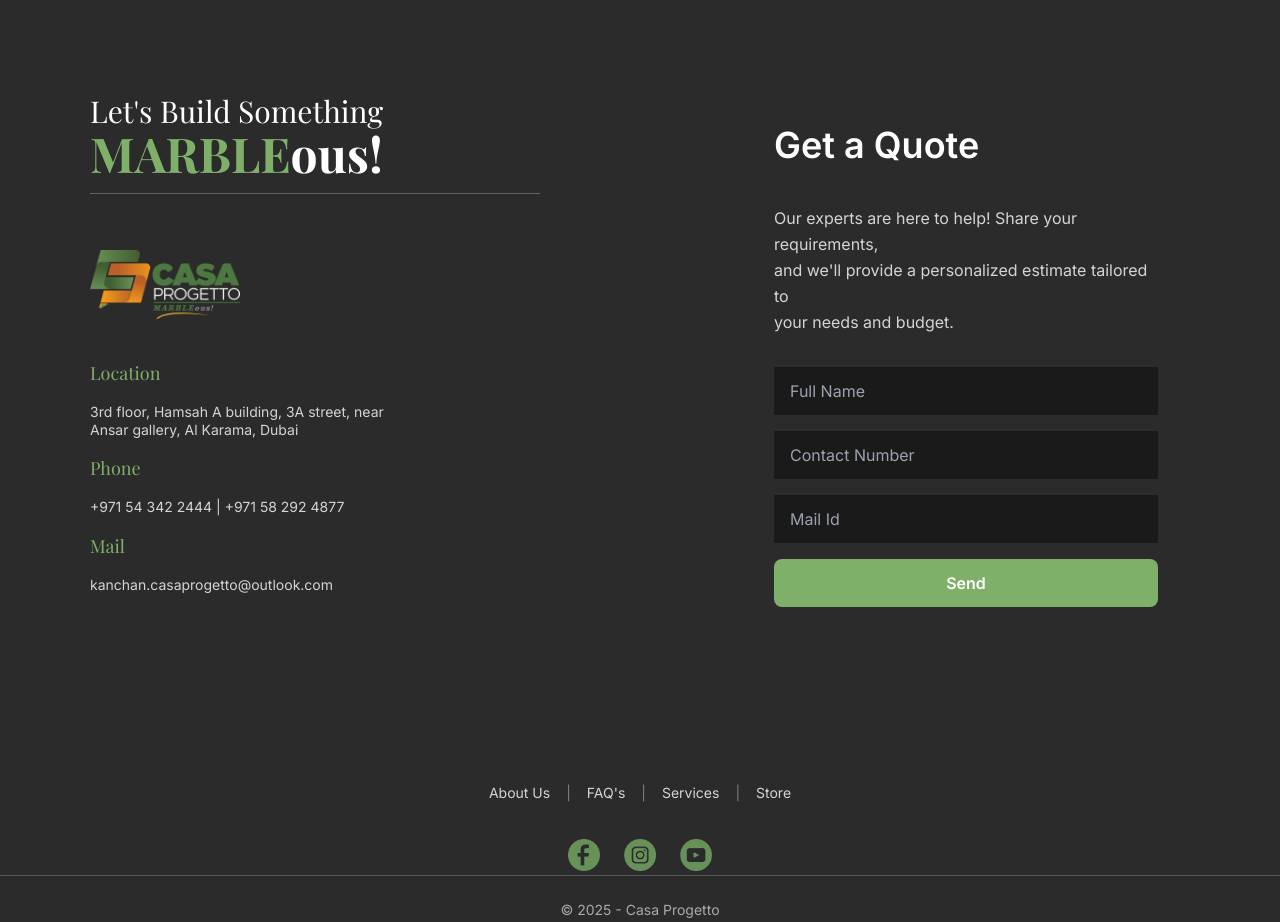
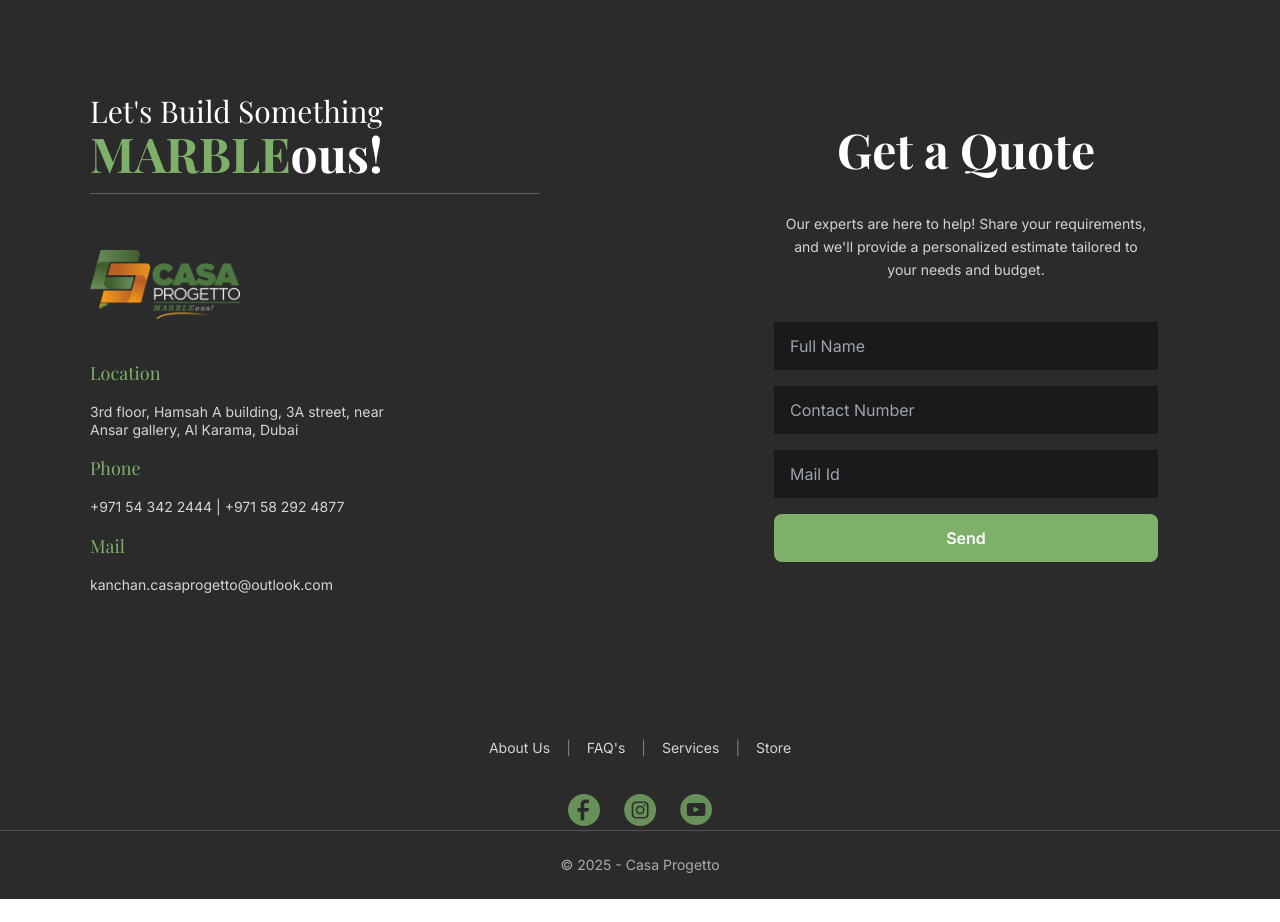
Before and after one commit to Nash2504/casa-progetto-website, a Next.js app: page /store in a window 1280 px wide. Shown: the part 3120-4042 px from the top of the page. After the commit the page ends 4019 px from the top, so only its background shows below. Built offline with nearby package versions, Linux system fonts and the light colour scheme.

Commit message:
footer text update

```diff
--- a/src/app/components/Footer.tsx
+++ b/src/app/components/Footer.tsx
@@ -63,12 +63,12 @@ export default function Footer() {
               {/* Mobile Form */}
               <div className="w-full max-w-md lg:hidden mb-12">
                 <div className="rounded-lg p-8 w-full" style={{ backgroundColor: "#2B2B2B" }}>
-                  <h2 className="pb-4 text-4xl font-bold text-white mb-6 text-center">
+                  <h2 className="pb-4 text-4xl font-bold text-white mb-6 text-center font-playfair">
                     Get a Quote
                   </h2>
-                  <p className="text-white/80 mb-8 leading-relaxed font-inter text-center">
-                    Our experts are here to help! Share your requirements,<br />
-                    and we&apos;ll provide a personalized estimate tailored to<br />
+                  <p className="text-white/80 mb-10 leading-relaxed font-inter text-center text-[12px]">
+                    Our experts are here to help! Share your requirements,<br></br>
+                    and we&apos;ll provide a personalized estimate tailored to<br></br>
                     your needs and budget.
                   </p>
                   <form className="flex flex-col space-y-4" autoComplete="on" onSubmit={handleSubmit}>
@@ -157,12 +157,12 @@ export default function Footer() {
             {/* Desktop Form */}
             <div className="hidden lg:flex flex-1 w-full justify-end">
               <div className="rounded-lg p-8 w-full max-w-md" style={{ backgroundColor: "#2B2B2B" }}>
-                <h2 className="pb-4 text-4xl font-bold text-white mb-6 text-left">
+                <h1 className="pb-4 text-5xl font-bold text-white mb-6 text-center font-playfair">
                   Get a Quote
-                </h2>
-                <p className="text-white/80 mb-8 leading-relaxed font-inter text-left">
-                  Our experts are here to help! Share your requirements,<br />
-                  and we&apos;ll provide a personalized estimate tailored to<br />
+                </h1>
+                <p className="text-white/80 mb-10 leading-relaxed font-inter text-center text-[14px]">
+                  Our experts are here to help! Share your requirements,<br></br>
+                  and we&apos;ll provide a personalized estimate tailored to<br></br>
                   your needs and budget.
                 </p>
                 <form className="flex flex-col space-y-4" onSubmit={handleSubmit}>
```
